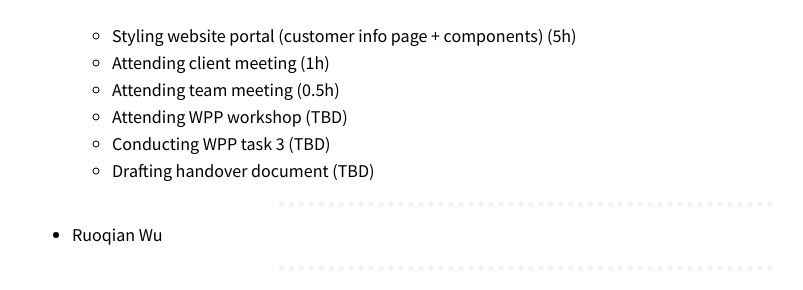
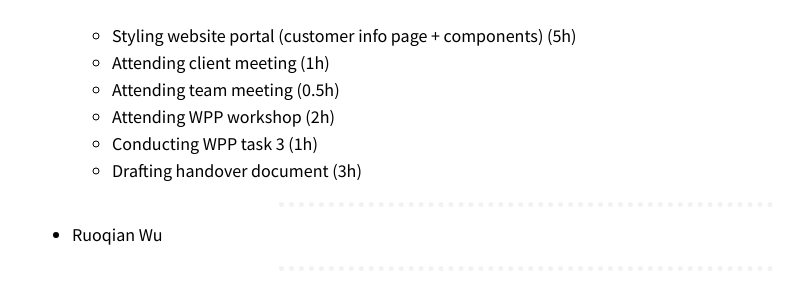
Before and after one commit to optofab/optofab.github.io, a Jekyll site: the page built from work_records.md, in a window 1280 px wide and 900 px high, scrolled down 15269 px. Shown: the part 155-445 px from the top of the window, without its empty margins (114-917 px from the left). Built offline with Jekyll 4.4.1, drawn with Linux system fonts in a browser that asks for light colours; nearby versions of some CDN libraries; emoji names are drawn with the system emoji font.

Commit message:
update work record for week 8

```diff
--- a/work_records.md
+++ b/work_records.md
@@ -632,9 +632,9 @@ _[Don't forget to add hours for each of the work you've done. This line will be
   - Styling website portal (customer info page + components) (5h)
   - Attending client meeting (1h)
   - Attending team meeting (0.5h)
-  - Attending WPP workshop (TBD)
-  - Conducting WPP task 3 (TBD)
-  - Drafting handover document (TBD)
+  - Attending WPP workshop (2h)
+  - Conducting WPP task 3 (1h)
+  - Drafting handover document (3h)
 
 <hr class="hr-dotted">
 
```
